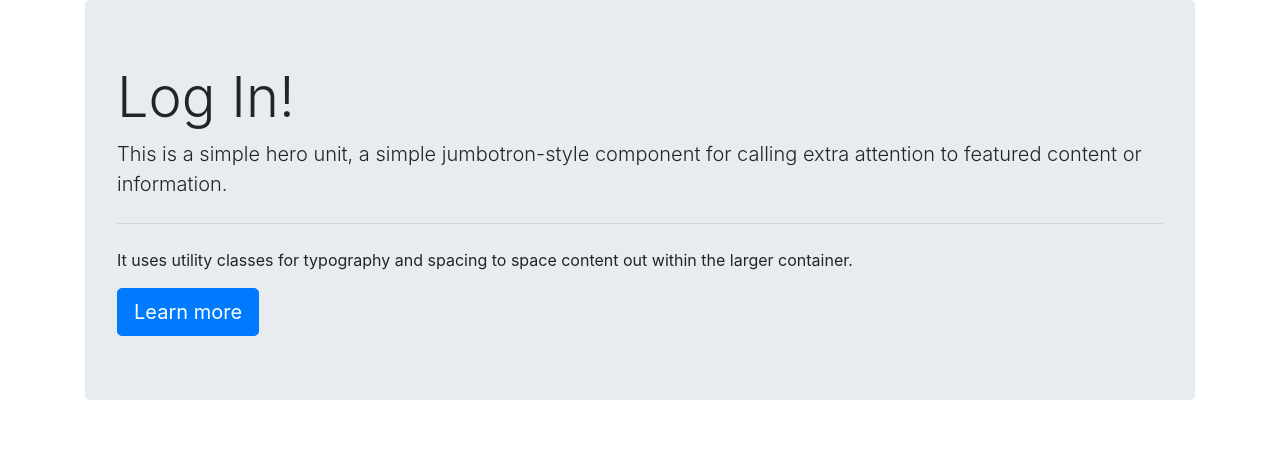
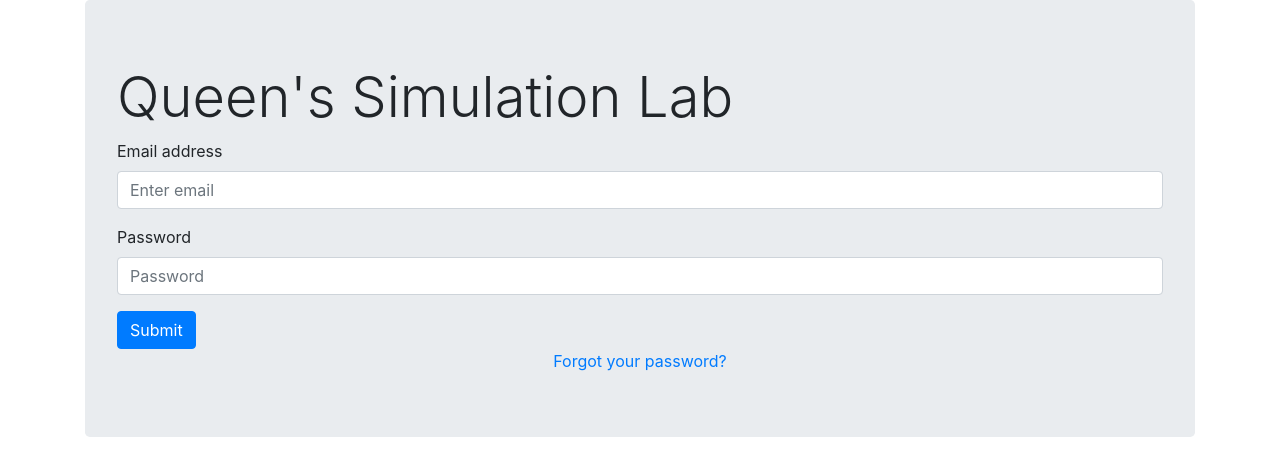
Before and after one commit to Queens-Patient-Simulation-Lab/Inventory, a Django app: page / in a window 1280 px wide. Shown: the top 476 px of the page. Run offline with Django 3.2, Linux system fonts and the light colour scheme; some libraries are stand-ins or nearby versions.

Commit message:
Created a simple login page

```diff
--- a/inventory/templates/inventory/base_template.html
+++ b/inventory/templates/inventory/base_template.html
@@ -8,7 +8,7 @@
     <!-- Bootstrap CSS -->
     <link rel="stylesheet" href="https://stackpath.bootstrapcdn.com/bootstrap/4.3.1/css/bootstrap.min.css" integrity="sha384-ggOyR0iXCbMQv3Xipma34MD+dH/1fQ784/j6cY/iJTQUOhcWr7x9JvoRxT2MZw1T" crossorigin="anonymous">
 
-    <title>Inventory System</title>
+    <title>Queen's Simulation Lab</title>
   </head>
   <body>
     {% block content %}{%endblock content%}
--- a/inventory/templates/inventory/login.html
+++ b/inventory/templates/inventory/login.html
@@ -2,11 +2,21 @@
 {% block content %}
 <div class="container">
   <div class="jumbotron">
-    <h1 class="display-4">Log In!</h1>
-    <p class="lead">This is a simple hero unit, a simple jumbotron-style component for calling extra attention to featured content or information.</p>
-    <hr class="my-4">
-    <p>It uses utility classes for typography and spacing to space content out within the larger container.</p>
-    <a class="btn btn-primary btn-lg" href="#" role="button">Learn more</a>
+    <h1 class="display-4">Queen's Simulation Lab</h1>
+    <form>
+      <div class="form-group">
+        <label for="exampleInputEmail1">Email address</label>
+        <input type="email" class="form-control" id="exampleInputEmail1" aria-describedby="emailHelp" placeholder="Enter email">
+      </div>
+      <div class="form-group">
+        <label for="exampleInputPassword1">Password</label>
+        <input type="password" class="form-control" id="exampleInputPassword1" placeholder="Password">
+      </div>
+      <button type="submit" class="btn btn-primary">Submit</button>
+      <div class="row">
+        <a class="mx-auto" href="#">Forgot your password?</a>
+      </div>
+    </form>
   </div>
 </div>
 {% endblock content %}
```
